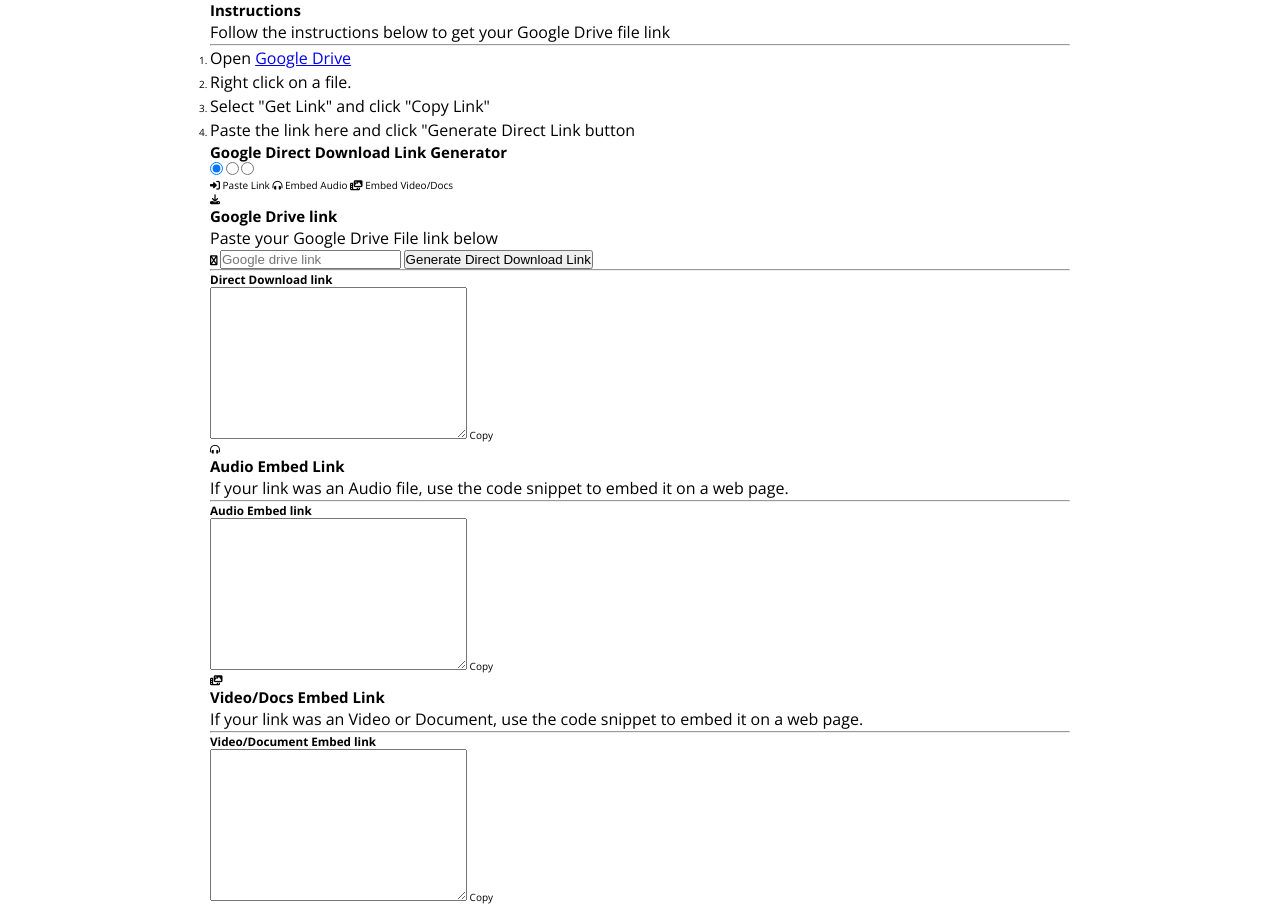
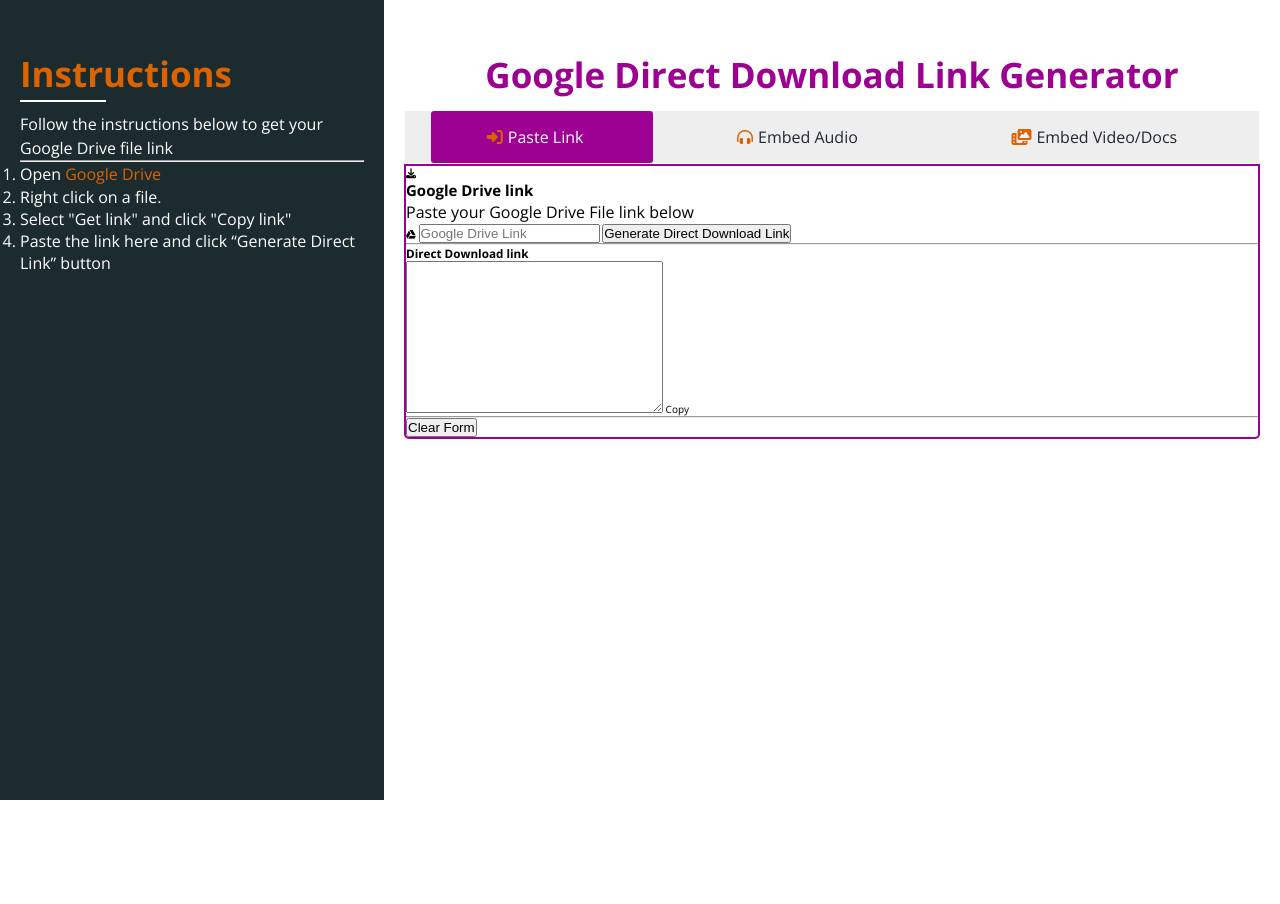
Before and after one commit to liloby/GoogleDriveDownloadLink, a plain HTML site: page index.html in a window 1280 px wide. After the commit the page ends 800 px from the top, so only its background shows below. Drawn offline with nearby package versions, Linux system fonts and the light colour scheme.

Commit message:
added switchable tabs for content

```diff
--- a/index.html
+++ b/index.html
@@ -1,37 +1,31 @@
 <!DOCTYPE html>
 <html lang="en">
 <head>
-    <meta charset="UTF-8" />
-    <meta name="viewport" content="width=device-width, initial-scale=1.0" />
-    <title>Google Direct Link Generator</title>
-    <script
-      src="https://kit.fontawesome.com/1935d064dd.js"
-      crossorigin="anonymous"
-    ></script>
-    <link rel="stylesheet" href="styles.css" />
+    <meta charset="UTF-8">
+    <meta name="viewport" content="width=device-width, initial-scale=1.0">
+    <title>Document</title>
+    <script src="https://kit.fontawesome.com/1935d064dd.js" crossorigin="anonymous"></script>
+    <link rel="stylesheet" href="styles.css">
 </head>
 <body>
+    <!-- <header>
+        <div class="container">
+            <h1>Google Direct Download/Embed Link Generator</h1>
+        </div>
+    </header> -->
+    <main>
         <section class="main-container">
             <div class="instructions">
                 <div class="container">
                     <h2 class="line">Instructions</h2>
-          <p>
-            Follow the instructions below to get your Google Drive file link
-          </p>
-          <hr />
+
+                    <p>Follow the instructions below to get your Google Drive file link</p>
+                    <hr>
                     <ol type="1">
-            <li>
-              <p>Open <a href="https://drive.google.com">Google Drive</a></p>
-            </li>
-            <li>
-              <p>Right click on a file.</p>
-            </li>
-            <li>
-              <p>Select "Get Link" and click "Copy Link"</p>
-            </li>
-            <li>
-              <p>Paste the link here and click "Generate Direct Link button</p>
-            </li>
+                        <li><p>Open <a href="https://drive.google.com" target="_blank">Google Drive</a></p></li>
+                        <li>Right click on a file.</li>
+                        <li>Select "Get link" and click "Copy link"</li>
+                        <li>Paste the link here and click “Generate Direct Link” button</li>
                     </ol>
                 </div>
             </div>
@@ -39,23 +33,16 @@
             <div class="download-link">
                 <div class="container">
                     <h1>Google Direct Download Link Generator</h1>
-          <input type="radio" id="login" name="tab" checked />
-          <input type="radio" id="register" name="tab" />
-          <input type="radio" id="reset" name="tab" />
+                    <input type="radio" id="login" name="tab" checked>
+                    <input type="radio" id="register" name="tab">
+                    <input type="radio" id="reset" name="tab">
                     <nav>
-            <label for="login" ="login">
-              <i class="fas fa-sign-in-alt"></i>
-              Paste Link
-            </label>
-            <label for="login" class="register">
-              <i class="fas fa-headphones-alt"></i>
-              Embed Audio
-            </label>
-            <label for="login" class="reset">
-              <i class="fas fa-photo-video"></i>
-              Embed Video/Docs
-            </label>
+                        <label for="login" class="login"><i class="fas fa-sign-in-alt"></i>Paste Link</label>
+                        <label for="register" class="register"><i class="fas fa-headphones-alt"></i>Embed Audio</label>
+                        <label for="reset" class="reset"><i class="fas fa-photo-video"></i>Embed Video/Docs</label>
+                        <div class="slide"></div>
                     </nav>
+
 
                     <section>
                         <div class="content content-link">
@@ -64,65 +51,58 @@
                             <p>Paste your Google Drive File link below</p>
                             <form action="">
                                 <label for="glink">
-                  <i class="fas fa-google-drive">
-                    <input
-                      type="text"
-                      placeholder="Google drive link"
-                      class="glink"
-                      id="glink"
-                      autocomplete="off"
-                      required
-                    />
-                  </i>
+                                    <i class="fab fa-google-drive"></i>
+                                    <input type="text" id="glink" class="glink" placeholder="Google Drive Link" autocomplete="off" required>
                                 </label>
-                <button id="btn" class="btn">
-                  Generate Direct Download Link
-                </button>
+
+                                <button class="btn" id="btn">Generate Direct Download Link</button>
 
                                 <div class="embed-code">
-                  <hr>
+                                    <hr class="m-y">
                                     <h3>Direct Download link</h3>
-                  <textarea name="" id="download-link" class="embed" cols="30" rows="10"></textarea>
+                                    <textarea name="" class="embed" id="download-link" cols="30" rows="10"></textarea>
                                     <span class="copy">Copy</span>
                                 </div>
+                                <hr>
+                            <button class="clear">Clear Form</button>
                             </form>
+
                         </div>
 
-            <!-- Audio Embed Section -->
                         <div class="content content-audio">
                             <i class="fas fa-headphones-alt"></i>
                             <h2>Audio Embed Link</h2>
                             <p>If your link was an Audio file, use the code snippet to embed it on a web page.</p>
                             <form action="">
-
                                 <div class="embed-code">
-                  <hr>
+                                    <hr class="m-y">
                                     <h3>Audio Embed link</h3>
-                  <textarea name="" id="embed-audio" class="embed" cols="30" rows="10"></textarea>
+                                    <textarea name="" class="embed" id="embed-audio" cols="30" rows="10"></textarea>
                                     <span class="copy-audio">Copy</span>
                                 </div>
                             </form>
                         </div>
 
-            <!-- Video Embed Section -->
                         <div class="content content-video">
                             <i class="fas fa-photo-video"></i>
-              <h2>Video/Docs Embed Link</h2>
+                            <h2>Video/Doc Embed Link</h2>
                             <p>If your link was an Video or Document, use the code snippet to embed it on a web page.</p>
                             <form action="">
-
                                 <div class="embed-code">
-                  <hr>
+                                    <hr class="m-y">
                                     <h3>Video/Document Embed link</h3>
-                  <textarea name="" id="embed-video" class="embed" cols="30" rows="10"></textarea>
+                                    <textarea name="" class="embed" id="embed-video" cols="30" rows="10"></textarea>
                                     <span class="copy-video">Copy</span>
                                 </div>
+
                             </form>
                         </div>
                     </section>
                 </div>
             </div>
         </section>
+    </main>
+
 
     <script src="script.js"></script>
 </body>
--- a/styles.css
+++ b/styles.css
@@ -1,14 +1,13 @@
-@import url("https://fonts.googleapis.com/css2?family=Open+Sans:wght@300;400;600;700&display=swap");
+@import url('https://fonts.googleapis.com/css2?family=Open+Sans:wght@300;400;600;700&display=swap');
 
 :root {
     --white: #fff;
     --black: #1c2b2d;
     --blue: #31326f;
-  --light-blue: #005490;
     --color-primary: #9d0191;
    --color-sec: #db6400;
-  --grey: #eee;
-  --dark-grey: #222831;
+   --color-grey: #eee;
+   --color-dark-grey: #222831;
 }
 
 * {
@@ -22,7 +21,7 @@
 }
 
 body {
-  font-family: "Open Sans", sans-serif;
+    font-family: 'Open Sans', sans-serif;
 }
 
 p {
@@ -39,3 +38,135 @@
     margin: 0 auto;
     padding: 0 20px;
 }
+
+.main-container {
+  display: flex;
+  justify-content: center;
+}
+
+.instructions {
+  font-size: 1.6rem;
+  width: 30%;
+  height: 100vh;
+  background-color: var(--black);
+  padding-top: 5rem;
+  color: white;
+}
+
+.instructions h2 {
+  font-size: 3.5rem;
+  color: var(--color-sec);
+  margin-bottom: 1rem;
+  position: relative;
+  padding-bottom: 5px;
+}
+
+.instructions h2::after {
+  content: "";
+  position: absolute;
+  left: 0;
+  bottom: 0;
+  width: 25%;
+  height: 2px;
+  background-color: white;
+}
+
+.instructions ol {
+  padding-left: 1rem 0 0 1.5rem;
+}
+
+.instructions ol a {
+  color: var(--color-sec);
+  text-decoration: none;
+}
+
+.download-link {
+  width: 70%;
+  padding-top: 5rem;
+}
+
+.download-link section {
+  border: 2px solid var(--color-primary);
+  border-radius: 0 0 5px 5px;
+}
+
+main h1 {
+  display: block;
+  font-size: 3.5rem;
+  font-weight: 700;
+  line-height: 5rem;
+  color: var(--color-primary);
+  text-align: center;
+  padding-bottom: 1rem;
+}
+
+main input[type=radio] {
+  display: none;
+}
+
+main nav {
+  display: flex;
+  justify-content: space-around;
+  align-items: center;
+  border: 1px solid white;
+  padding: 5px;
+  position: relative;
+  background-color: var(--color-grey);
+  z-index: 1;
+}
+
+main nav label {
+  font-size: 1.6rem;
+  font-weight: 500;
+  padding: 1rem;
+  position: relative;
+  color: var(--color-dark-grey);
+  cursor: pointer;
+}
+
+main nav label i {
+  padding-right: 5px;
+  color: var(--color-sec);
+}
+
+nav .slide {
+  position: absolute;
+  top: 0;
+  left: 3%;
+  width: 26%;
+  height: 100%;
+  background-color: var(--color-primary);
+  border-radius: 3px;
+  z-index: -1;
+  transition: all .3s;
+}
+
+#register:checked ~ nav .slide {
+  left: 31%
+}
+
+#reset:checked ~ nav .slide {
+  left: 66%;
+}
+
+#login:checked ~ nav label.login,
+#register:checked ~ nav label.register,
+#reset:checked ~ nav label.reset {
+  color: white;
+}
+
+.content {
+  display: none;
+}
+
+#login:checked ~ section .content-link {
+  display: block;
+}
+
+#register:checked ~ section .content-audio {
+  display: block;
+}
+
+#reset:checked ~ section .content-video {
+  display: block;
+}
```
Lines whose indentation alone changed are shown as unchanged.
